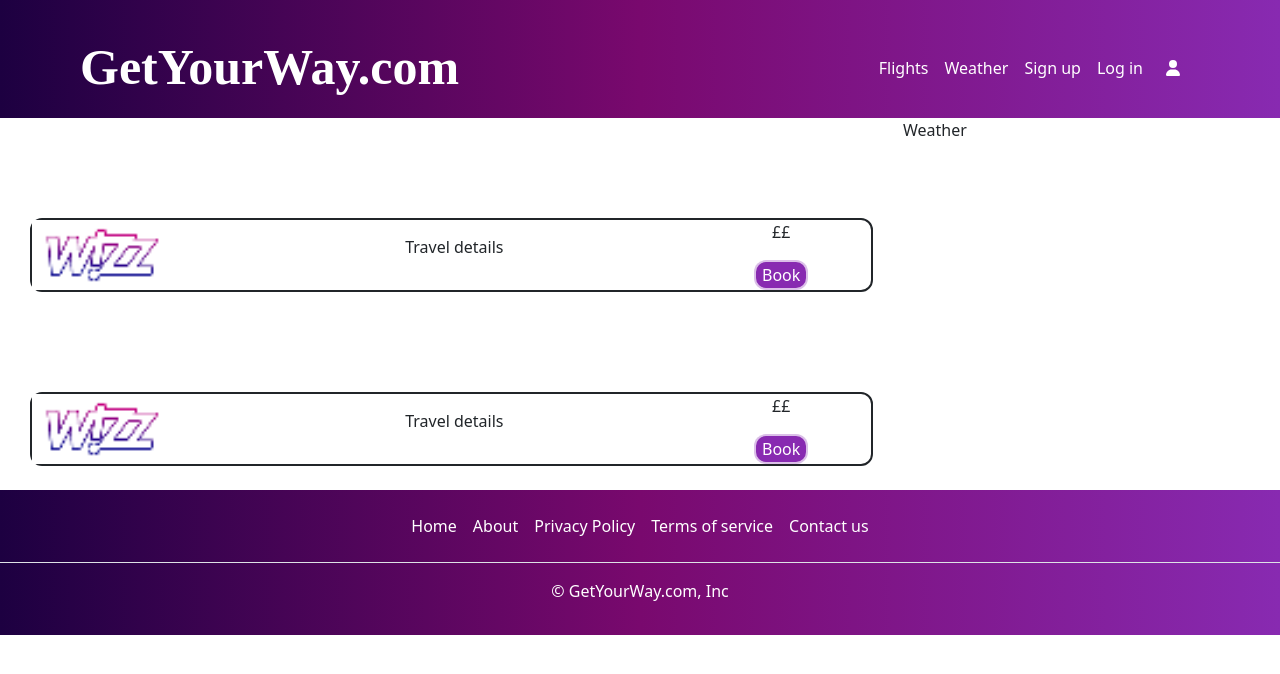
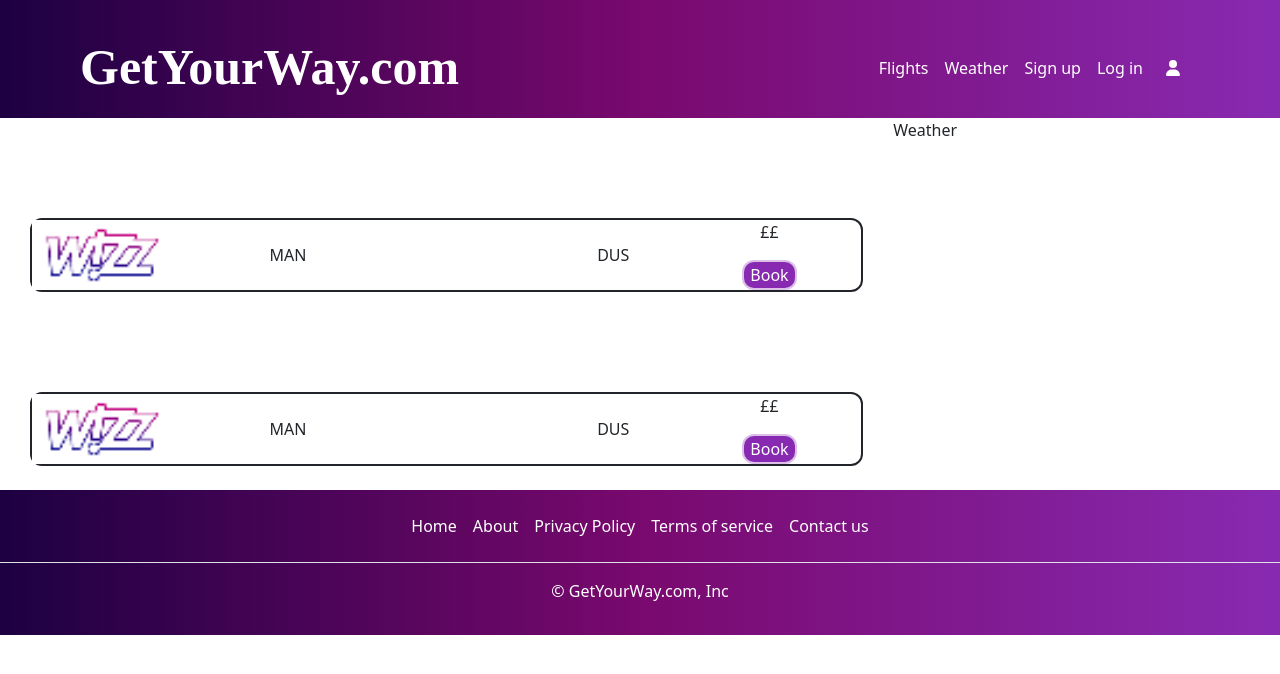
Before and after one commit to eclonghurst/SkyTwoFlyFront, a React (Create React App) app: page /Flights in a window 1280 px wide. Shown: the top 674 px of the page. Built offline with nearby package versions, Linux system fonts and the light colour scheme.

Commit message:
flight details

```diff
--- a/src/Components/Flight.jsx
+++ b/src/Components/Flight.jsx
@@ -12,7 +12,15 @@ function Flight(){
                 <img src={airlineLogo} alt="Airline logo"/>
             </div>
             <div className='container-flight-details'>
-            <p>Travel details</p>
+            <div className='departure'>
+MAN
+            </div>
+            <div className='flight-pointer'>
+
+            </div>
+            <div className='destination'>
+DUS
+            </div>
             </div>
             <div className='container-flight-details-price'>
 <p>££</p>
--- a/src/Components/NavBar.jsx
+++ b/src/Components/NavBar.jsx
@@ -16,7 +16,7 @@ const NavBar = () => {
             <div className="collapse navbar-collapse" id="navbarNav">
                 <ul className="navbar-nav ml-auto">
                     <li className="nav-item active">
-                        <Link className="nav-link" to="flights">Flights</Link>
+                        <Link className="nav-link" to="/Flights">Flights</Link>
                     </li>
                     <li className="nav-item">
                         <Link className="nav-link" to="weather">Weather</Link>
--- a/src/Components/SearchButton.jsx
+++ b/src/Components/SearchButton.jsx
@@ -4,7 +4,7 @@ import { Link } from 'react-router-dom';
 
 function SearchButton() {
   return (
-    <Link to='/flight'><svg className="searchButton" viewBox="0 0 24 24" xmlns="http://www.w3.org/2000/svg" fill="none" stroke="#000000">
+    <Link to='/flights'><svg className="searchButton" viewBox="0 0 24 24" xmlns="http://www.w3.org/2000/svg" fill="none" stroke="#000000">
         <g id="SVGRepo_bgCarrier" strokeWidth="0"></g>
         <g id="SVGRepo_tracerCarrier" strokeLinecap="round" strokeLinejoin="round"></g>
         <g id="SVGRepo_iconCarrier">
--- a/src/CssFiles/FlightCSS.css
+++ b/src/CssFiles/FlightCSS.css
@@ -15,11 +15,19 @@
 
 .container-flight-details{
     display:flex;
-    flex-direction: column;
+
     flex-grow:3;
     justify-content:center;
     align-items:center;
 }
+
+.departure, .destination{
+    flex-grow: 1;
+    align-items: center;
+    text-align: center;
+}
+
+.flight-pointer{flex-grow:2;}
 
 .container-flight-details-price{
     display:flex;
```
